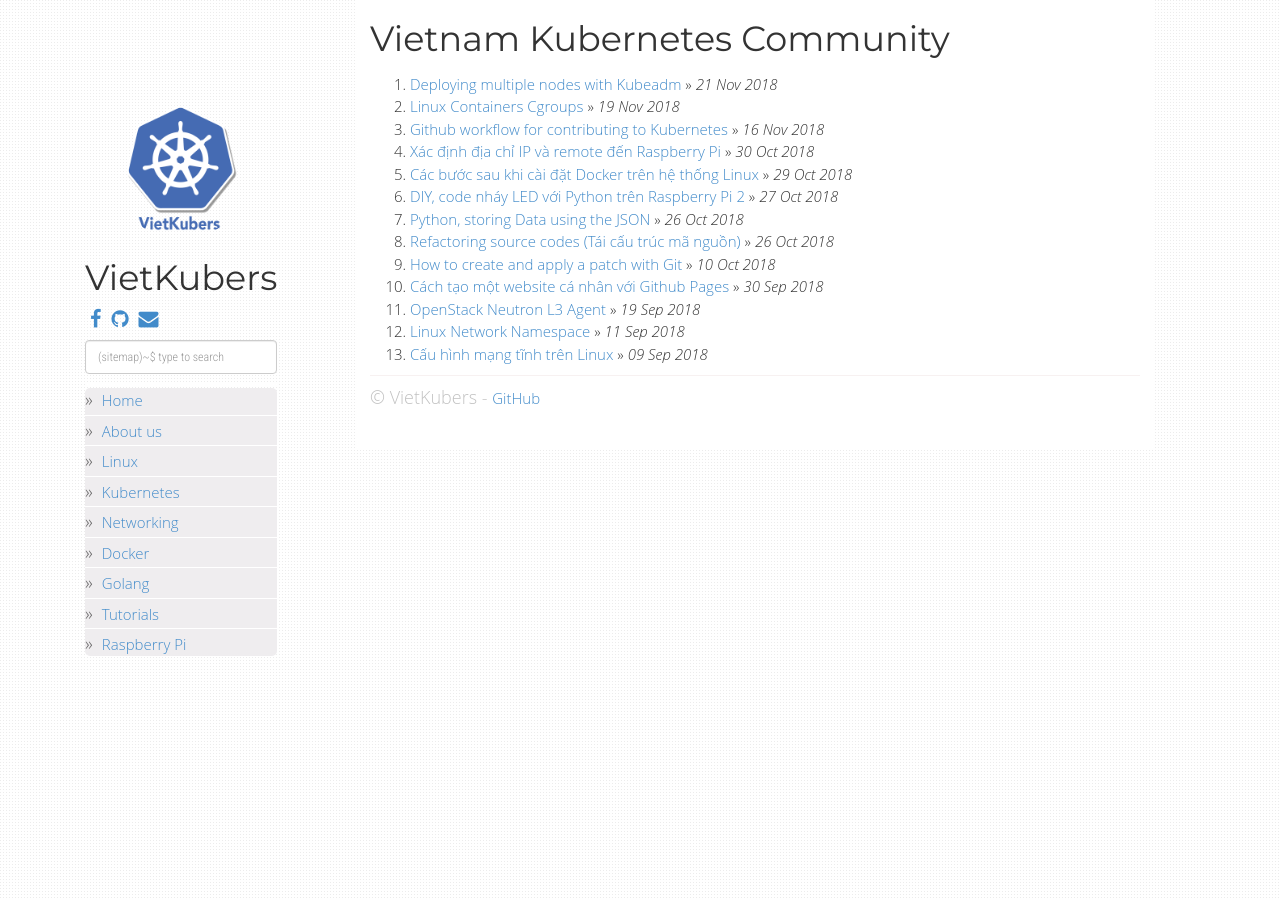
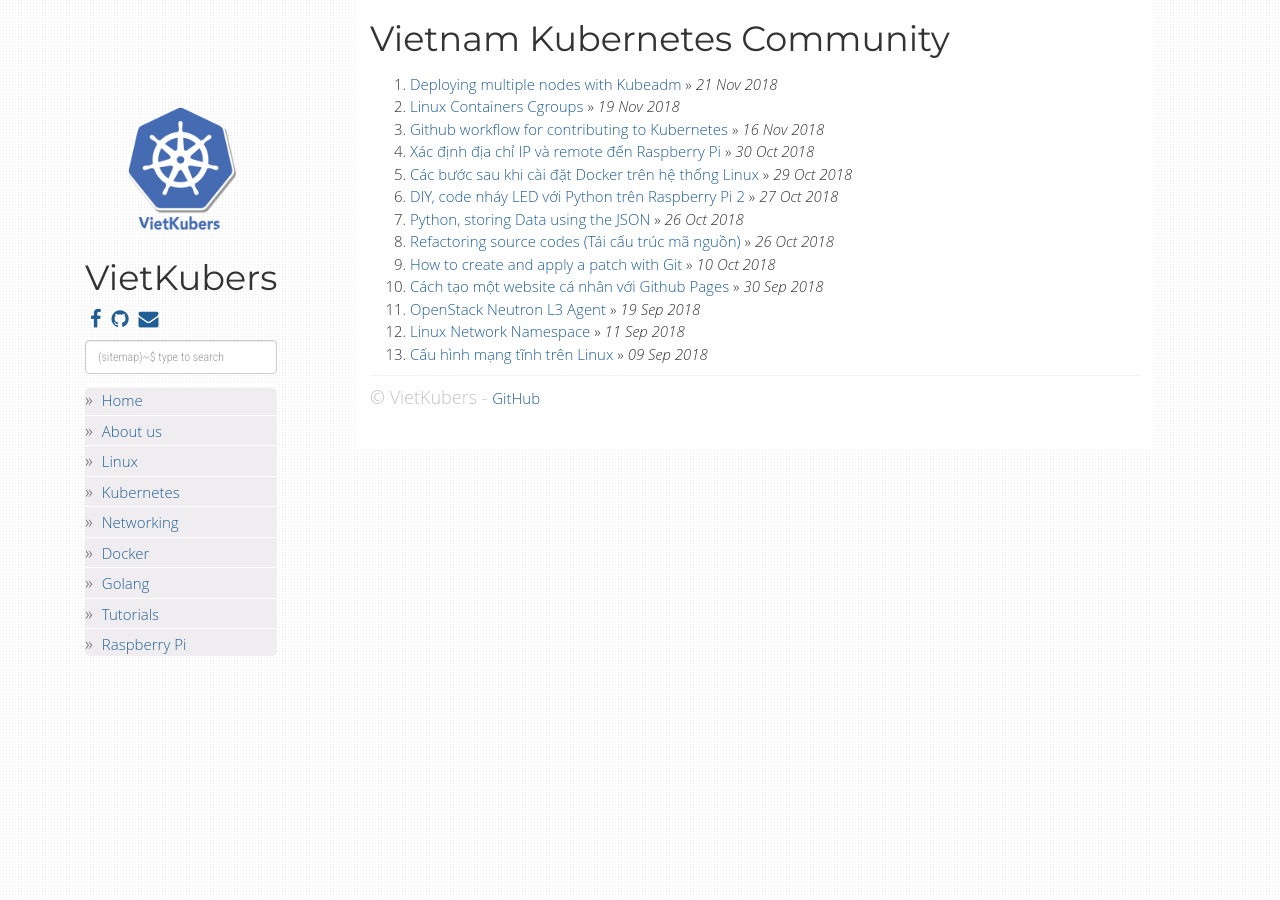
Before and after one commit to vietkubers/vietkubers.github.io, a Jekyll site: the page built from index.html, in a window 1280 px wide. Built offline with Jekyll 4.4.1, drawn with Linux system fonts in a browser that asks for light colours; nearby versions of some CDN libraries; the list of posts is cut into pages by our own code.

Commit message:
Update main.css

```diff
--- a/static/css/main.css
+++ b/static/css/main.css
@@ -50,7 +50,7 @@ h2, h3 {
 }
 a, a:active {
   text-decoration: none;
-  color: #3fa75;
+  color: #205e95;
   font-size: 15px;
 }
 a:hover {
```
